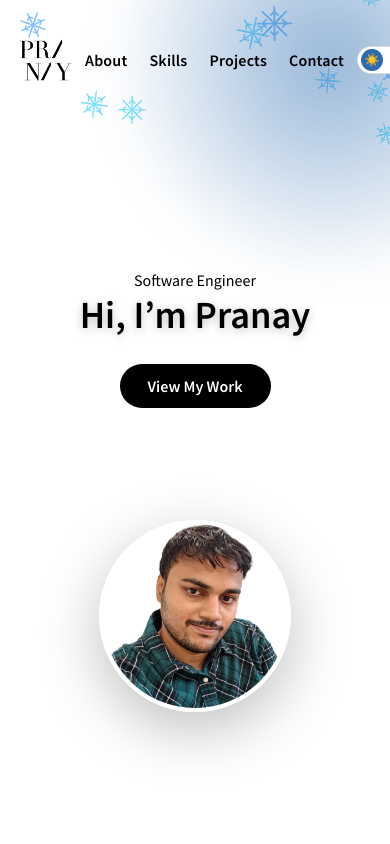
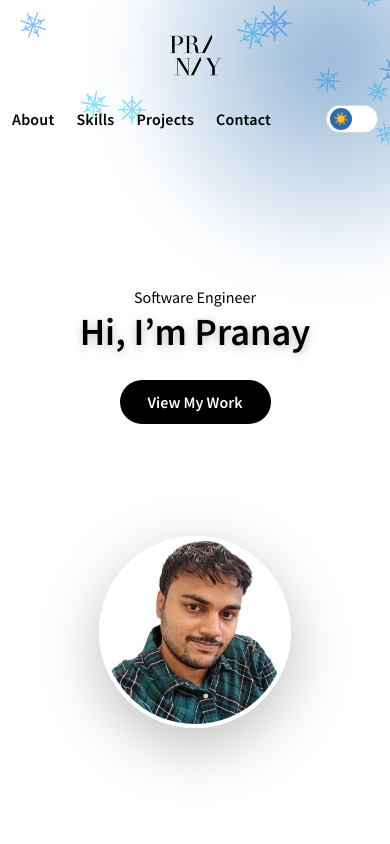
Before and after one commit to PranayAJ/Portfolio, a React (Vite) app: page / in a window 390 px wide. Shown: the top 844 px of the page. Built offline with nearby package versions, Linux system fonts and the light colour scheme.

Commit message:
Fixed responsive hero for dark mode toggle

```diff
--- a/src/style.css
+++ b/src/style.css
@@ -290,10 +290,6 @@
 .theme-toggle:hover {
   box-shadow: 0 4px 14px var(--shadow);
 }
-
-/* =========================
-   Mobile Responsive
-   ========================= */
 @media (max-width: 768px) {
   .nav-right {
     gap: 0.8rem;
@@ -312,6 +308,28 @@
 
   .toggle-thumb.dark {
     transform: translateX(24px);
+  }
+}
+
+@media (max-width: 480px) {
+  .nav {
+    padding: 15px 12px 10px 12px;
+    display: flex;
+    flex-direction: column;
+    align-items: center;
+    flex-wrap: wrap;
+    gap: 10px;
+    position: relative; /* IMPORTANT */
+  }
+
+  .logo-img {
+    width: 5rem;
+    height: 5rem;
+  }
+  .nav-right {
+    width: 100%;
+    justify-content: space-between;
+    gap: 0.5rem;
   }
 }
 
```
